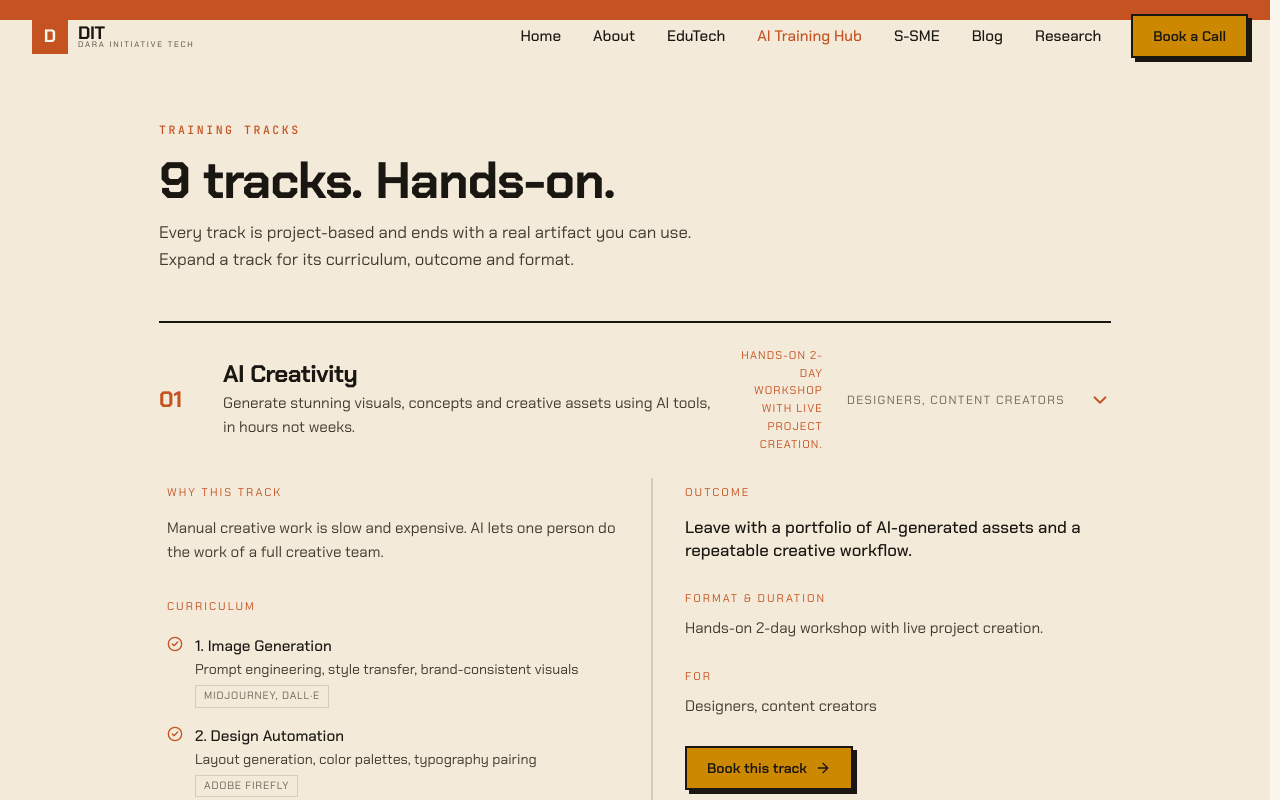
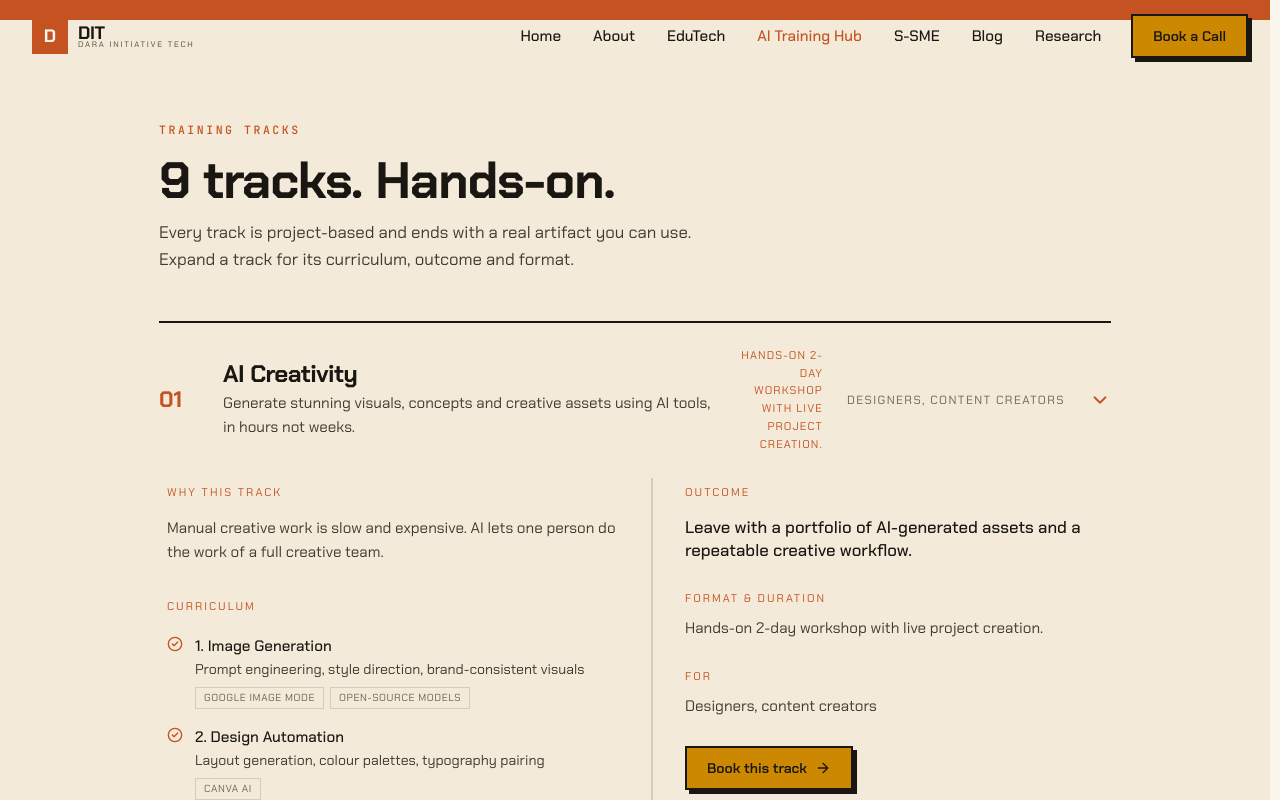
Before and after one commit to Lawrencium-103/__D.I.Technologies, a React (Vite) app: page /ai-hub in a window 1280 px wide. Both pictures are taken after a click on the button 635 px from the left and 1476 px from the top of the page. Shown: the part 1076-1876 px from the top of the page. Built offline with nearby package versions, Linux system fonts and the light colour scheme.

Commit message:
AI Training Hub: map real DIT stack (groq, ElevenLabs, pi harness, LangGraph, n8n, Neon, etc.) into track tools

```diff
--- a/src/data/aiHubTracks.js
+++ b/src/data/aiHubTracks.js
@@ -7,10 +7,10 @@ export const tracks = [
     why: 'Manual creative work is slow and expensive. AI lets one person do the work of a full creative team.',
     how: 'Hands-on 2-day workshop with live project creation.',
     curriculum: [
-      { module: '1. Image Generation', topics: 'Prompt engineering, style transfer, brand-consistent visuals', tool: 'Midjourney, DALL·E' },
-      { module: '2. Design Automation', topics: 'Layout generation, color palettes, typography pairing', tool: 'Adobe Firefly' },
-      { module: '3. Content Creation', topics: 'Social media visuals, blog graphics, presentation design', tool: 'Canva AI, Figma AI' },
-      { module: '4. Brand Identity', topics: 'Logo concepts, brand guidelines, visual identity systems', tool: 'Midjourney + Figma' },
+      { module: '1. Image Generation', topics: 'Prompt engineering, style direction, brand-consistent visuals', tool: 'Google image mode, open-source models' },
+      { module: '2. Design Automation', topics: 'Layout generation, colour palettes, typography pairing', tool: 'Canva AI' },
+      { module: '3. Presentations & Decks', topics: 'AI-built slides, one-pager concepts, storyboards', tool: 'Gamma, Canva AI' },
+      { module: '4. Brand Identity', topics: 'Logo concepts, brand guidelines, visual identity systems', tool: 'Canva AI, Google image mode' },
     ],
     outcome: 'Leave with a portfolio of AI-generated assets and a repeatable creative workflow.',
   },
@@ -22,10 +22,10 @@ export const tracks = [
     why: 'Professional photography costs ₦200K+ per shoot. AI generates boardroom-quality images in minutes.',
     how: '1-day intensive with live brand asset creation.',
     curriculum: [
-      { module: '1. Corporate Headshots', topics: 'Professional AI headshots, consistent team photos', tool: 'Remini, Headshot Pro' },
-      { module: '2. Product Photography', topics: 'Product shots, lifestyle images, e-commerce visuals', tool: 'Flair AI, Booom' },
-      { module: '3. Brand Scenes', topics: 'Office environments, event coverage, team building visuals', tool: 'Midjourney' },
-      { module: '4. Social Media Kits', topics: 'LinkedIn banners, Instagram grids, Twitter headers', tool: 'Canva AI' },
+      { module: '1. Corporate Headshots', topics: 'Professional AI headshots, consistent team photos', tool: 'Google image mode' },
+      { module: '2. Product Photography', topics: 'Product shots, lifestyle images, e-commerce visuals', tool: 'Google image mode, Canva AI' },
+      { module: '3. Brand Scenes', topics: 'Office environments, event coverage, team-building visuals', tool: 'Google image mode' },
+      { module: '4. Social Media Kits', topics: 'LinkedIn banners, Instagram grids, Twitter headers', tool: 'Canva AI, Gamma' },
     ],
     outcome: 'Leave with a complete corporate image kit ready to publish.',
   },
@@ -37,10 +37,10 @@ export const tracks = [
     why: 'Video is the highest-engagement medium. AI cuts production time from days to hours.',
     how: '2-day workshop with a finished promo video.',
     curriculum: [
-      { module: '1. AI Editing', topics: 'Auto-cut, captions, scene detection', tool: 'CapCut, Runway' },
-      { module: '2. Motion Graphics', topics: 'Animated intros, lower-thirds, transitions', tool: 'Figma + After Effects' },
-      { module: '3. Generative Video', topics: 'Text-to-video, image-to-video scenes', tool: 'Runway Gen-3' },
-      { module: '4. Publishing', topics: 'Platform specs, thumbnails, scheduling', tool: 'Buffer, Hootsuite' },
+      { module: '1. AI Editing', topics: 'Auto-cut, captions, scene detection', tool: 'CapCut' },
+      { module: '2. Generative Video', topics: 'Text-to-video and image-to-video scenes', tool: 'Google Flow' },
+      { module: '3. Motion Graphics', topics: 'Animated intros, lower-thirds, transitions', tool: 'Canva AI' },
+      { module: '4. Publishing', topics: 'Platform specs, thumbnails, scheduling', tool: 'Gamma' },
     ],
     outcome: 'Leave with a published short video and a content calendar.',
   },
@@ -53,9 +53,9 @@ export const tracks = [
     how: '1-day workshop with a produced audio sample.',
     curriculum: [
       { module: '1. Voice Synthesis', topics: 'Natural TTS, emotional tone, localisation', tool: 'ElevenLabs' },
-      { module: '2. Podcast Production', topics: 'Editing, noise removal, mixing', tool: 'Descript' },
-      { module: '3. Music Generation', topics: 'Background scores, jingles, sound design', tool: 'Suno, Udio' },
-      { module: '4. Ethics', topics: 'Consent, disclosure, responsible use', tool: 'None' },
+      { module: '2. Voice Cloning & Ethics', topics: 'Consent, disclosure, responsible use', tool: 'Voix Box' },
+      { module: '3. Podcast Production', topics: 'Editing, noise removal, mixing', tool: 'Descript' },
+      { module: '4. Music & Sound Design', topics: 'Background scores, jingles, sound design', tool: 'ElevenLabs' },
     ],
     outcome: 'Leave with a produced audio piece and a voice kit.',
   },
@@ -67,10 +67,10 @@ export const tracks = [
     why: 'Writing is a bottleneck for most teams. AI turns rough notes into polished output.',
     how: '1-day intensive with live writing sprints.',
     curriculum: [
-      { module: '1. Long-form', topics: 'Blog posts, reports, white papers', tool: 'Claude, ChatGPT' },
-      { module: '2. Conversion Copy', topics: 'Landing pages, ad scripts, CTAs', tool: 'Copy.ai, Jasper' },
-      { module: '3. Technical Docs', topics: 'API docs, manuals, SOPs', tool: 'Notion AI' },
-      { module: '4. Editing', topics: 'Fact-checking, tone, human polish', tool: 'Grammarly, Hemingway' },
+      { module: '1. Long-form', topics: 'Blog posts, reports, white papers', tool: 'Groq, open-source models' },
+      { module: '2. Conversion Copy', topics: 'Landing pages, ad scripts, CTAs', tool: 'Groq, Canva AI' },
+      { module: '3. Technical Docs & Notes', topics: 'API docs, manuals, SOPs, knowledge bases', tool: 'Notion' },
+      { module: '4. Editing & Polish', topics: 'Fact-checking, tone, human polish', tool: 'Notion, Groq' },
     ],
     outcome: 'Leave with a published article and a reusable writing system.',
   },
@@ -82,10 +82,10 @@ export const tracks = [
     why: 'You do not need to be a developer to ship software anymore. You need to know how to direct AI.',
     how: '2-day workshop building a working web app.',
     curriculum: [
-      { module: '1. Prompting Code', topics: 'Clear specs, debugging, iteration', tool: 'Cursor, Claude' },
-      { module: '2. Web Apps', topics: 'Frontend, backend, deployment', tool: 'V0, Bolt' },
-      { module: '3. Automation', topics: 'Workflows, APIs, integrations', tool: 'Zapier, Make' },
-      { module: '4. Shipping', topics: 'Domain, hosting, launch', tool: 'Vercel, Netlify' },
+      { module: '1. Directing Code Models', topics: 'Clear specs, debugging, iteration', tool: 'open-source models, Groq' },
+      { module: '2. Web Apps', topics: 'Frontend, backend, deployment', tool: 'Web dev framework, Neon' },
+      { module: '3. Data & Auth', topics: 'Databases, user accounts, sessions', tool: 'SQLite, Neon, Clerk' },
+      { module: '4. Shipping', topics: 'Domain, hosting, launch', tool: 'Web dev framework, Neon' },
     ],
     outcome: 'Leave with a deployed app you built yourself.',
   },
@@ -97,10 +97,10 @@ export const tracks = [
     why: 'Most Nigerian SMEs sit on data they cannot read. AI makes it legible.',
     how: '1-day workshop with a live dashboard.',
     curriculum: [
-      { module: '1. Cleaning', topics: 'Dedupe, structure, validate', tool: 'Excel AI, Python' },
-      { module: '2. Analysis', topics: 'Trends, cohorts, forecasting', tool: 'ChatGPT Advanced Data' },
-      { module: '3. Dashboards', topics: 'Visual stories for decisions', tool: 'Power BI, Looker' },
-      { module: '4. Decisions', topics: 'From insight to action', tool: 'None' },
+      { module: '1. Cleaning & Structure', topics: 'Dedupe, structure, validate', tool: 'Python, Google Sheets' },
+      { module: '2. Analysis & Stats', topics: 'Trends, cohorts, forecasting', tool: 'Python, R, DAX' },
+      { module: '3. Dashboards', topics: 'Visual stories for decisions', tool: 'Airtable, Google Sheets, Neon' },
+      { module: '4. From Insight to Action', topics: 'Validated outputs and recommendations', tool: 'Python, pydantic' },
     ],
     outcome: 'Leave with a dashboard your team actually uses.',
   },
@@ -108,16 +108,16 @@ export const tracks = [
     id: 'agents',
     title: 'AI Agents & Automation',
     audience: 'Operators, founders, technical leads',
-    what: 'Design autonomous agents that handle repetitive work end-to-end.',
-    why: 'Agents multiply a small team by doing the boring parts without supervision.',
-    how: '2-day workshop building a working agent.',
+    what: 'Design autonomous agents and workflows that handle repetitive work end-to-end.',
+    why: 'Agents and automation multiply a small team by doing the boring parts without supervision.',
+    how: '2-day workshop building a working agent and workflow.',
     curriculum: [
-      { module: '1. Agent Design', topics: 'Goals, tools, guardrails', tool: 'n8n, LangChain' },
-      { module: '2. Tool Use', topics: 'Connecting APIs, browsers, data', tool: 'Zapier, Make' },
-      { module: '3. Evaluation', topics: 'Testing, monitoring, safety', tool: 'None' },
-      { module: '4. Deployment', topics: 'Scheduling, triggers, scaling', tool: 'Railway, Render' },
+      { module: '1. Agent Design', topics: 'Goals, tools, guardrails', tool: 'π agent harness, LangGraph' },
+      { module: '2. Tool Use & Orchestration', topics: 'Connecting APIs, memory, structured output', tool: 'LangChain, pydantic, π' },
+      { module: '3. Workflow Automation', topics: 'Triggers, integrations, scheduling', tool: 'n8n, Make, Activepieces' },
+      { module: '4. Deploy & Connect Data', topics: 'Live data, databases, monitoring', tool: 'Airtable, Google Sheets, Neon, Python' },
     ],
-    outcome: 'Leave with an agent running a real workflow.',
+    outcome: 'Leave with an agent and workflow running a real process.',
   },
   {
     id: 'strategy',
@@ -130,7 +130,7 @@ export const tracks = [
       { module: '1. Opportunity Mapping', topics: 'Find high-leverage use cases', tool: 'None' },
       { module: '2. Build vs Buy', topics: 'When to adopt vs develop', tool: 'None' },
       { module: '3. Risk & Governance', topics: 'Data, people, compliance', tool: 'None' },
-      { module: '4. Roadmap', topics: '90-day plan, metrics, ownership', tool: 'None' },
+      { module: '4. Roadmap', topics: '90-day plan, metrics, ownership', tool: 'Notion' },
     ],
     outcome: 'Leave with a 90-day AI adoption plan.',
   },
--- a/src/pages/AIHub.jsx
+++ b/src/pages/AIHub.jsx
@@ -108,8 +108,12 @@ export default function AIHub() {
                                   <div className="text-[0.95rem] text-[var(--color-ink)] font-medium">{m.module}</div>
                                   <div className="text-[0.88rem] text-[var(--color-ink-soft)]">{m.topics}</div>
                                   {m.tool && m.tool !== 'None' && (
-                                    <span className="inline-block mt-1 font-[var(--font-mono)] text-[0.66rem] uppercase tracking-[0.08em] text-[var(--color-ink-faint)] border border-[var(--color-line)] px-2 py-0.5">
-                                      {m.tool}
+                                    <span className="flex flex-wrap gap-1.5 mt-1.5">
+                                      {m.tool.split(',').map((t, k) => (
+                                        <span key={k} className="font-[var(--font-mono)] text-[0.64rem] uppercase tracking-[0.06em] text-[var(--color-ink-faint)] border border-[var(--color-line)] px-2 py-0.5">
+                                          {t.trim()}
+                                        </span>
+                                      ))}
                                     </span>
                                   )}
                                 </div>
```
